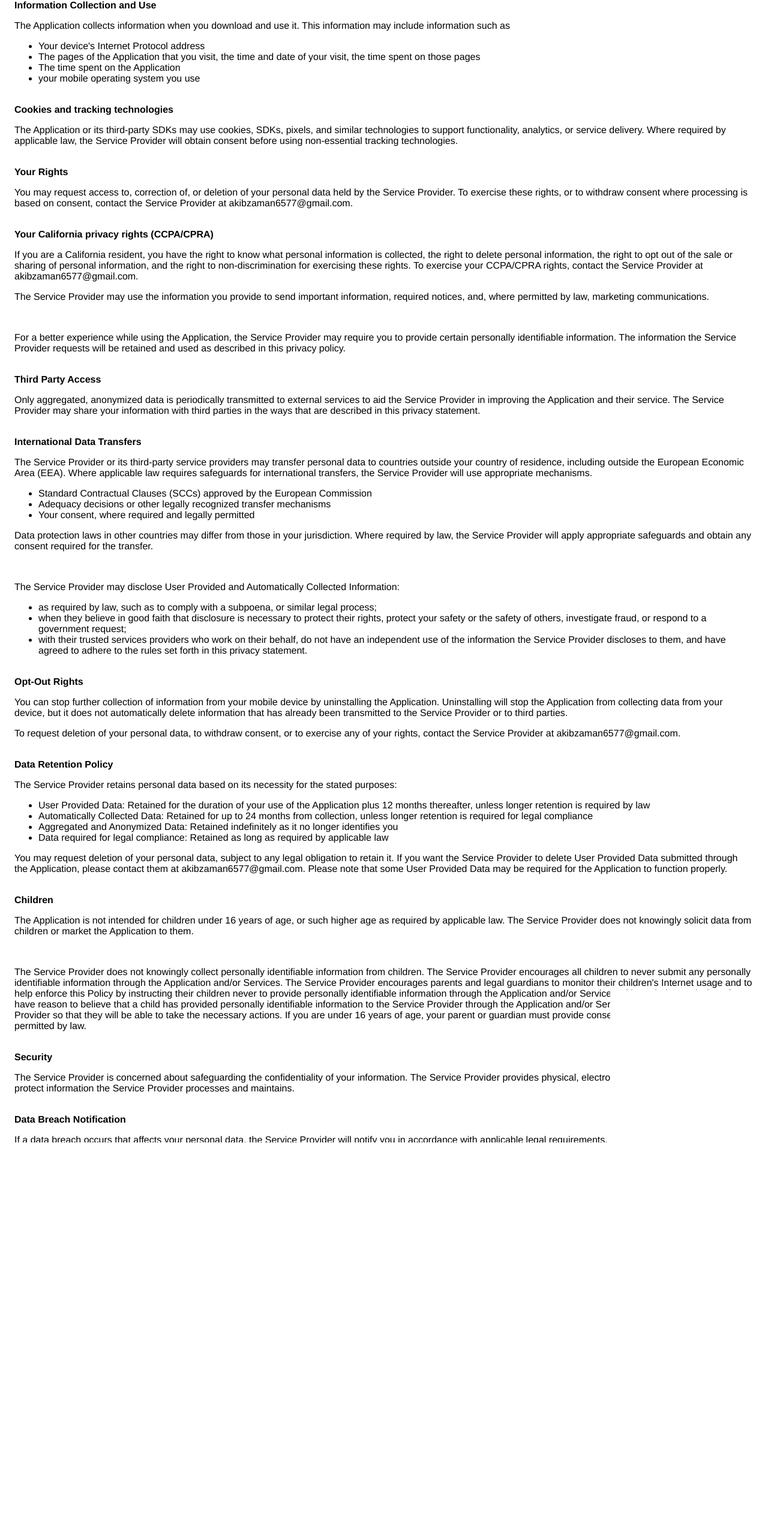
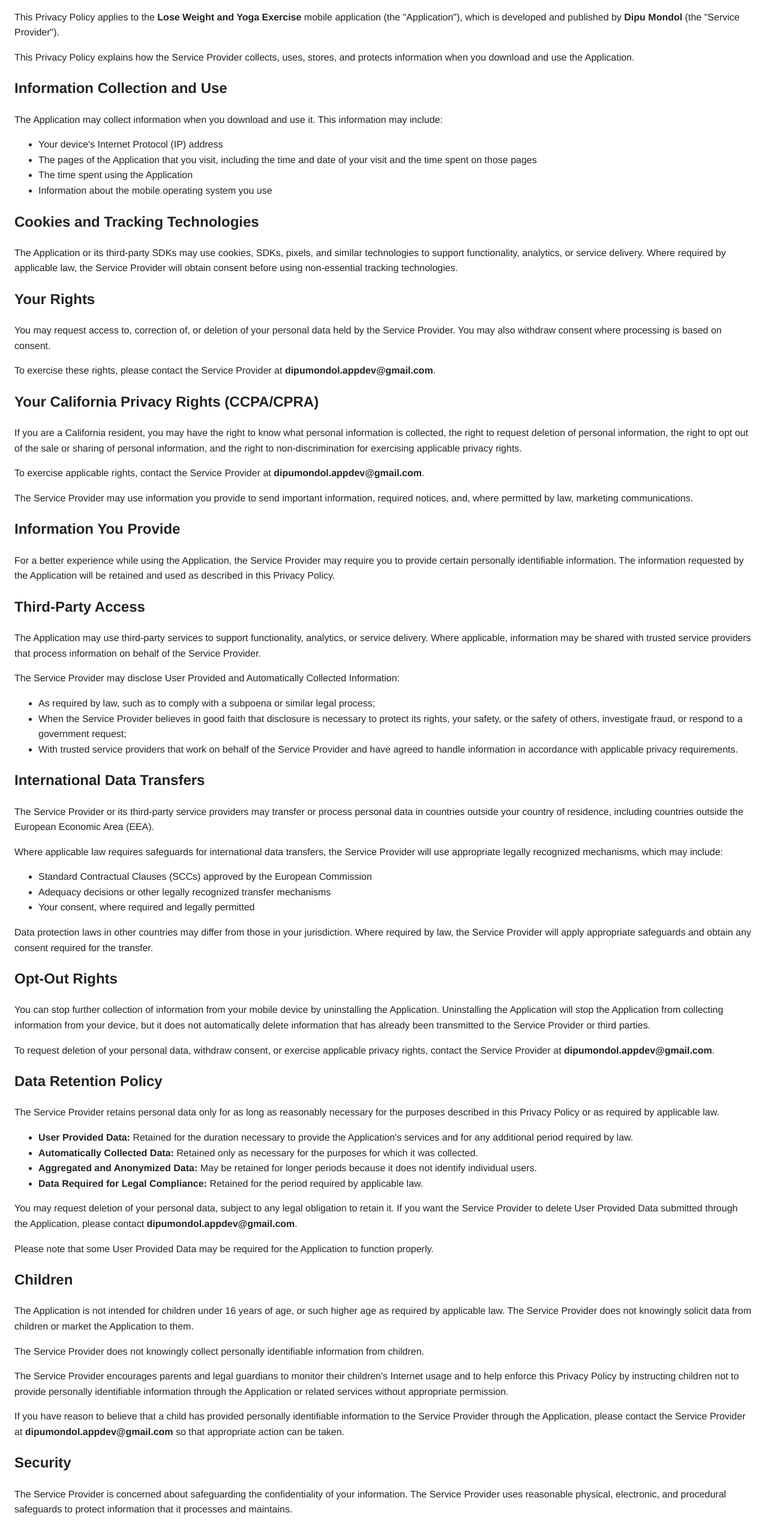
Before and after one commit to iamakib/fitlife-privacy-policy, a plain HTML site: page index.html in a window 1280 px wide. Shown: the part 128-2671 px from the top of the page at 60% size. Before the commit the page ends 2596 px from the top, so only its background shows below. Drawn offline with Linux system fonts and the light colour scheme.

Commit message:
Revise privacy policy for Lose Weight and Yoga Exercise
Updated the privacy policy for the Lose Weight and Yoga Exercise application, including changes to the service provider's contact information and policy details.

````diff
--- a/index.html
+++ b/index.html
@@ -1,87 +1,339 @@
 <!DOCTYPE html>
+
 <html>
 <head>
-      <meta charset='utf-8'>
-      <meta name='viewport' content='width=device-width'>
-      <title>Privacy Policy</title>
-      <style> body { font-family: 'Helvetica Neue', Helvetica, Arial, sans-serif; padding:1em; } </style>
+    <meta charset="utf-8">
+    <meta name="viewport" content="width=device-width">
+    <title>Privacy Policy - Lose Weight and Yoga Exercise</title>
+    <style>
+        body {
+            font-family: 'Helvetica Neue', Helvetica, Arial, sans-serif;
+            padding: 1em;
+            line-height: 1.6;
+            color: #222;
+        }
+
+```
+    h1, h2 {
+        margin-top: 1.5em;
+    }
+
+    ul {
+        margin-bottom: 1em;
+    }
+
+    a {
+        color: #0066cc;
+    }
+</style>
+```
+
 </head>
+
 <body>
-      <strong>Privacy Policy</strong>
-      <p>This privacy policy applies to the FitLife app for mobile devices, together with any related services operated by Akib (collectively, the "Application"). Akib is hereby referred to as the "Service Provider".</p>
-      <br><strong>Information Collection and Use</strong>
-      <p>The Application collects information when you download and use it. This information may include information such as</p>
+
+```
+<h1>Privacy Policy</h1>
+
+<p>
+    This Privacy Policy applies to the <strong>Lose Weight and Yoga Exercise</strong>
+    mobile application (the "Application"), which is developed and published by
+    <strong>Dipu Mondol</strong> (the "Service Provider").
+</p>
+
+<p>
+    This Privacy Policy explains how the Service Provider collects, uses, stores,
+    and protects information when you download and use the Application.
+</p>
+
+<h2>Information Collection and Use</h2>
+
+<p>
+    The Application may collect information when you download and use it.
+    This information may include:
+</p>
+
 <ul>
-         <li>Your device's Internet Protocol address</li>
-         <li>The pages of the Application that you visit, the time and date of your visit, the time spent on those pages</li>
-         <li>The time spent on the Application</li>
-         <li>your mobile operating system you use</li>
+    <li>Your device's Internet Protocol (IP) address</li>
+    <li>The pages of the Application that you visit, including the time and date of your visit and the time spent on those pages</li>
+    <li>The time spent using the Application</li>
+    <li>Information about the mobile operating system you use</li>
 </ul>
-      <p></p>
-      <br><strong>Cookies and tracking technologies</strong>
-      <p>The Application or its third-party SDKs may use cookies, SDKs, pixels, and similar technologies to support functionality, analytics, or service delivery. Where required by applicable law, the Service Provider will obtain consent before using non-essential tracking technologies.</p>
-      <!----><br><strong>Your Rights</strong>
-      <p>You may request access to, correction of, or deletion of your personal data held by the Service Provider. To exercise these rights, or to withdraw consent where processing is based on consent, contact the Service Provider at akibzaman6577@gmail.com.</p>
-      <br><strong>Your California privacy rights (CCPA/CPRA)</strong>
-      <p>If you are a California resident, you have the right to know what personal information is collected, the right to delete personal information, the right to opt out of the sale or sharing of personal information, and the right to non-discrimination for exercising these rights. To exercise your CCPA/CPRA rights, contact the Service Provider at akibzaman6577@gmail.com.</p>
-      <!---->
-      <p>The Service Provider may use the information you provide to send important information, required notices, and, where permitted by law, marketing communications.</p>
-      <br>
-      <p>For a better experience while using the Application, the Service Provider may require you to provide certain personally identifiable information. The information the Service Provider requests will be retained and used as described in this privacy policy.</p>
-      <br><strong>Third Party Access</strong>
-      <p>Only aggregated, anonymized data is periodically transmitted to external services to aid the Service Provider in improving the Application and their service. The Service Provider may share your information with third parties in the ways that are described in this privacy statement.</p>
-      <br><strong>International Data Transfers</strong>
-      <p>The Service Provider or its third-party service providers may transfer personal data to countries outside your country of residence, including outside the European Economic Area (EEA). Where applicable law requires safeguards for international transfers, the Service Provider will use appropriate mechanisms.</p>
+
+<h2>Cookies and Tracking Technologies</h2>
+
+<p>
+    The Application or its third-party SDKs may use cookies, SDKs, pixels,
+    and similar technologies to support functionality, analytics, or service
+    delivery. Where required by applicable law, the Service Provider will
+    obtain consent before using non-essential tracking technologies.
+</p>
+
+<h2>Your Rights</h2>
+
+<p>
+    You may request access to, correction of, or deletion of your personal
+    data held by the Service Provider. You may also withdraw consent where
+    processing is based on consent.
+</p>
+
+<p>
+    To exercise these rights, please contact the Service Provider at
+    <strong>dipumondol.appdev@gmail.com</strong>.
+</p>
+
+<h2>Your California Privacy Rights (CCPA/CPRA)</h2>
+
+<p>
+    If you are a California resident, you may have the right to know what
+    personal information is collected, the right to request deletion of
+    personal information, the right to opt out of the sale or sharing of
+    personal information, and the right to non-discrimination for exercising
+    applicable privacy rights.
+</p>
+
+<p>
+    To exercise applicable rights, contact the Service Provider at
+    <strong>dipumondol.appdev@gmail.com</strong>.
+</p>
+
+<p>
+    The Service Provider may use information you provide to send important
+    information, required notices, and, where permitted by law, marketing
+    communications.
+</p>
+
+<h2>Information You Provide</h2>
+
+<p>
+    For a better experience while using the Application, the Service Provider
+    may require you to provide certain personally identifiable information.
+    The information requested by the Application will be retained and used
+    as described in this Privacy Policy.
+</p>
+
+<h2>Third-Party Access</h2>
+
+<p>
+    The Application may use third-party services to support functionality,
+    analytics, or service delivery. Where applicable, information may be
+    shared with trusted service providers that process information on behalf
+    of the Service Provider.
+</p>
+
+<p>
+    The Service Provider may disclose User Provided and Automatically
+    Collected Information:
+</p>
+
+<ul>
+    <li>
+        As required by law, such as to comply with a subpoena or similar legal process;
+    </li>
+    <li>
+        When the Service Provider believes in good faith that disclosure is
+        necessary to protect its rights, your safety, or the safety of others,
+        investigate fraud, or respond to a government request;
+    </li>
+    <li>
+        With trusted service providers that work on behalf of the Service Provider
+        and have agreed to handle information in accordance with applicable
+        privacy requirements.
+    </li>
+</ul>
+
+<h2>International Data Transfers</h2>
+
+<p>
+    The Service Provider or its third-party service providers may transfer
+    or process personal data in countries outside your country of residence,
+    including countries outside the European Economic Area (EEA).
+</p>
+
+<p>
+    Where applicable law requires safeguards for international data transfers,
+    the Service Provider will use appropriate legally recognized mechanisms,
+    which may include:
+</p>
+
 <ul>
     <li>Standard Contractual Clauses (SCCs) approved by the European Commission</li>
     <li>Adequacy decisions or other legally recognized transfer mechanisms</li>
     <li>Your consent, where required and legally permitted</li>
 </ul>
-      <p>Data protection laws in other countries may differ from those in your jurisdiction. Where required by law, the Service Provider will apply appropriate safeguards and obtain any consent required for the transfer.</p>
-      <!----><br>
-      <p>The Service Provider may disclose User Provided and Automatically Collected Information:</p>
+
+<p>
+    Data protection laws in other countries may differ from those in your
+    jurisdiction. Where required by law, the Service Provider will apply
+    appropriate safeguards and obtain any consent required for the transfer.
+</p>
+
+<h2>Opt-Out Rights</h2>
+
+<p>
+    You can stop further collection of information from your mobile device
+    by uninstalling the Application. Uninstalling the Application will stop
+    the Application from collecting information from your device, but it
+    does not automatically delete information that has already been
+    transmitted to the Service Provider or third parties.
+</p>
+
+<p>
+    To request deletion of your personal data, withdraw consent, or exercise
+    applicable privacy rights, contact the Service Provider at
+    <strong>dipumondol.appdev@gmail.com</strong>.
+</p>
+
+<h2>Data Retention Policy</h2>
+
+<p>
+    The Service Provider retains personal data only for as long as reasonably
+    necessary for the purposes described in this Privacy Policy or as required
+    by applicable law.
+</p>
+
 <ul>
-         <li>as required by law, such as to comply with a subpoena, or similar legal process;</li>
-         <li>when they believe in good faith that disclosure is necessary to protect their rights, protect your safety or the safety of others, investigate fraud, or respond to a government request;</li>
-         <li>with their trusted services providers who work on their behalf, do not have an independent use of the information the Service Provider discloses to them, and have agreed to adhere to the rules set forth in this privacy statement.</li>
+    <li>
+        <strong>User Provided Data:</strong> Retained for the duration necessary
+        to provide the Application's services and for any additional period
+        required by law.
+    </li>
+    <li>
+        <strong>Automatically Collected Data:</strong> Retained only as necessary
+        for the purposes for which it was collected.
+    </li>
+    <li>
+        <strong>Aggregated and Anonymized Data:</strong> May be retained for
+        longer periods because it does not identify individual users.
+    </li>
+    <li>
+        <strong>Data Required for Legal Compliance:</strong> Retained for the
+        period required by applicable law.
+    </li>
 </ul>
-      <p></p>
-      <br><strong>Opt-Out Rights</strong>
-      <div>
-         <p>You can stop further collection of information from your mobile device by uninstalling the Application. Uninstalling will stop the Application from collecting data from your device, but it does not automatically delete information that has already been transmitted to the Service Provider or to third parties.</p>
-      </div>
-      <!---->
-      <p>To request deletion of your personal data, to withdraw consent, or to exercise any of your rights, contact the Service Provider at akibzaman6577@gmail.com.</p>
-      <br><strong>Data Retention Policy</strong>
-      <p>The Service Provider retains personal data based on its necessity for the stated purposes:</p>
-      <ul>
-         <li>User Provided Data: Retained for the duration of your use of the Application plus 12 months thereafter, unless longer retention is required by law</li>
-         <li>Automatically Collected Data: Retained for up to 24 months from collection, unless longer retention is required for legal compliance</li>
-         <li>Aggregated and Anonymized Data: Retained indefinitely as it no longer identifies you</li>
-         <li>Data required for legal compliance: Retained as long as required by applicable law</li>
-      </ul>
-      <p>You may request deletion of your personal data, subject to any legal obligation to retain it. If you want the Service Provider to delete User Provided Data submitted through the Application, please contact them at akibzaman6577@gmail.com. Please note that some User Provided Data may be required for the Application to function properly.</p>
-      <!----><br><strong>Children</strong>
-      <p>The Application is not intended for children under 16 years of age, or such higher age as required by applicable law. The Service Provider does not knowingly solicit data from children or market the Application to them.</p>
-      <div>
-         <br>
-         <p>The Service Provider does not knowingly collect personally identifiable information from children. The Service Provider encourages all children to never submit any personally identifiable information through the Application and/or Services. The Service Provider encourages parents and legal guardians to monitor their children's Internet usage and to help enforce this Policy by instructing their children never to provide personally identifiable information through the Application and/or Services without their permission. If you have reason to believe that a child has provided personally identifiable information to the Service Provider through the Application and/or Services, please contact the Service Provider so that they will be able to take the necessary actions. If you are under 16 years of age, your parent or guardian must provide consent on your behalf where permitted by law.</p>
-      </div>
-      <br><strong>Security</strong>
-      <p>The Service Provider is concerned about safeguarding the confidentiality of your information. The Service Provider provides physical, electronic, and procedural safeguards to protect information the Service Provider processes and maintains.</p>
-      <br><strong>Data Breach Notification</strong>
-      <p>If a data breach occurs that affects your personal data, the Service Provider will notify you in accordance with applicable legal requirements, including, where required, providing information about the nature of the breach and the steps being taken to address it.</p>
-      <br><strong>Changes</strong>
-      <p>The Service Provider may update this Privacy Policy from time to time. The Service Provider will notify you of material changes by posting the updated Privacy Policy with an effective date. Where required by law, the Service Provider will seek your consent to material changes before they take effect.</p>
-      <br>
-      <p>Previous versions of this Privacy Policy will be maintained and made available upon request by contacting the Service Provider at akibzaman6577@gmail.com.</p>
-      <br>
-      <p>This privacy policy is effective as of 2027-07-17</p>
-      <br><strong>Your Consent</strong>
-      <p>Where processing is based on consent, you provide that consent by affirmatively opting in to the relevant feature or action. You may withdraw consent at any time without affecting processing carried out before withdrawal. Processing based on other lawful bases is carried out as described above.</p>
-      <br><strong>Contact Us</strong>
-      <p>If you have any questions regarding privacy while using the Application, or have questions about the practices, please contact the Service Provider via email at akibzaman6577@gmail.com.</p>
+
+<p>
+    You may request deletion of your personal data, subject to any legal
+    obligation to retain it. If you want the Service Provider to delete
+    User Provided Data submitted through the Application, please contact
+    <strong>dipumondol.appdev@gmail.com</strong>.
+</p>
+
+<p>
+    Please note that some User Provided Data may be required for the
+    Application to function properly.
+</p>
+
+<h2>Children</h2>
+
+<p>
+    The Application is not intended for children under 16 years of age,
+    or such higher age as required by applicable law. The Service Provider
+    does not knowingly solicit data from children or market the Application
+    to them.
+</p>
+
+<p>
+    The Service Provider does not knowingly collect personally identifiable
+    information from children.
+</p>
+
+<p>
+    The Service Provider encourages parents and legal guardians to monitor
+    their children's Internet usage and to help enforce this Privacy Policy
+    by instructing children not to provide personally identifiable information
+    through the Application or related services without appropriate permission.
+</p>
+
+<p>
+    If you have reason to believe that a child has provided personally
+    identifiable information to the Service Provider through the Application,
+    please contact the Service Provider at
+    <strong>dipumondol.appdev@gmail.com</strong> so that appropriate action
+    can be taken.
+</p>
+
+<h2>Security</h2>
+
+<p>
+    The Service Provider is concerned about safeguarding the confidentiality
+    of your information. The Service Provider uses reasonable physical,
+    electronic, and procedural safeguards to protect information that it
+    processes and maintains.
+</p>
+
+<p>
+    However, no method of electronic transmission or storage is completely
+    secure, and the Service Provider cannot guarantee absolute security.
+</p>
+
+<h2>Data Breach Notification</h2>
+
+<p>
+    If a data breach occurs that affects your personal data, the Service
+    Provider will notify you in accordance with applicable legal requirements,
+    including, where required, providing information about the nature of the
+    breach and the steps being taken to address the incident.
+</p>
+
+<h2>Changes to This Privacy Policy</h2>
+
+<p>
+    The Service Provider may update this Privacy Policy from time to time.
+    When changes are made, the updated Privacy Policy will be posted on this
+    page with a new effective date.
+</p>
+
+<p>
+    Where required by law, the Service Provider will seek your consent to
+    material changes before they take effect.
+</p>
+
+<p>
+    Previous versions of this Privacy Policy may be made available upon
+    request by contacting the Service Provider at
+    <strong>dipumondol.appdev@gmail.com</strong>.
+</p>
+
+<h2>Your Consent</h2>
+
+<p>
+    Where processing is based on consent, you provide that consent by
+    affirmatively opting in to the relevant feature or action. You may
+    withdraw consent at any time without affecting processing carried out
+    before withdrawal.
+</p>
+
+<p>
+    Processing based on other lawful bases is carried out as described
+    in this Privacy Policy.
+</p>
+
+<h2>Contact Us</h2>
+
+<p>
+    If you have any questions regarding privacy while using the Application,
+    or have questions about the privacy practices of the Application,
+    please contact the Service Provider:
+</p>
+
+<p>
+    <strong>Application:</strong> Lose Weight and Yoga Exercise<br>
+    <strong>Developer:</strong> Dipu Mondol<br>
+    <strong>Email:</strong> dipumondol.appdev@gmail.com
+</p>
+
 <hr>
-      <p><span>This privacy policy page was generated by </span><a href="https://app-privacy-policy-generator.nisrulz.com/" target="_blank" rel="noopener noreferrer">App Privacy Policy Generator</a></p>
+
+<p>
+    <span>This privacy policy page was generated using </span>
+    <a href="https://app-privacy-policy-generator.nisrulz.com/"
+       target="_blank"
+       rel="noopener noreferrer">
+        App Privacy Policy Generator
+    </a>
+</p>
+```
+
 </body>
 </html>
````
Lines whose indentation alone changed are shown as unchanged.
